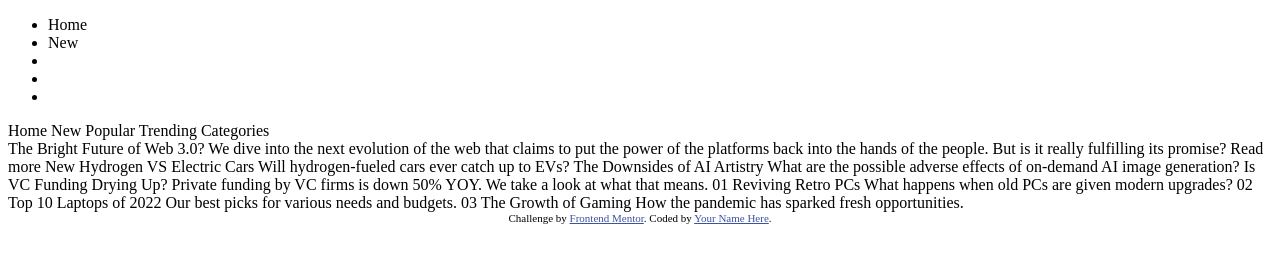
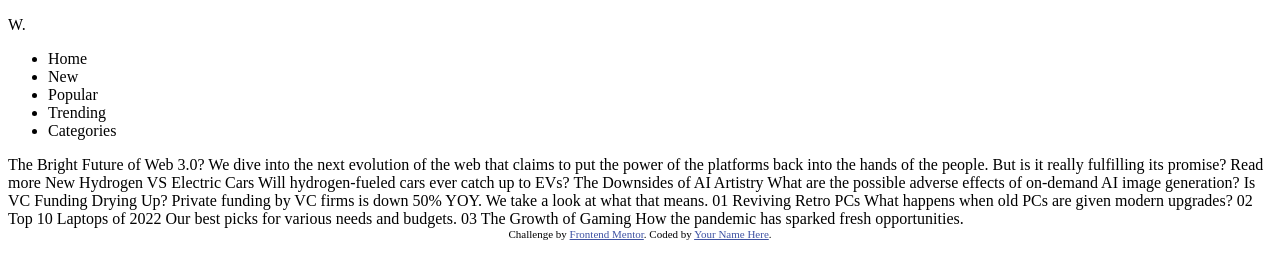
Before and after one commit to Reydet-Eric/news-homepage, a plain HTML site: page index.html in a window 1280 px wide. Drawn offline with Linux system fonts and the light colour scheme.

Commit message:
create br

```diff
--- a/index.html
+++ b/index.html
@@ -16,23 +16,14 @@
 </head>
 <body>
   <header>
+    <p class="W">W.</p>
     <ul>
       <li>Home</li>
       <li>New</li>
-      <li></li>
-      <li></li>
-      <li></li>
-
-
-
+      <li>Popular</li>
+      <li>Trending</li>
+      <li>Categories</li>
     </ul>
-
-  Home
-  New
-  Popular
-  Trending
-  Categories
-
   </header>
 
   The Bright Future of Web 3.0?
```
